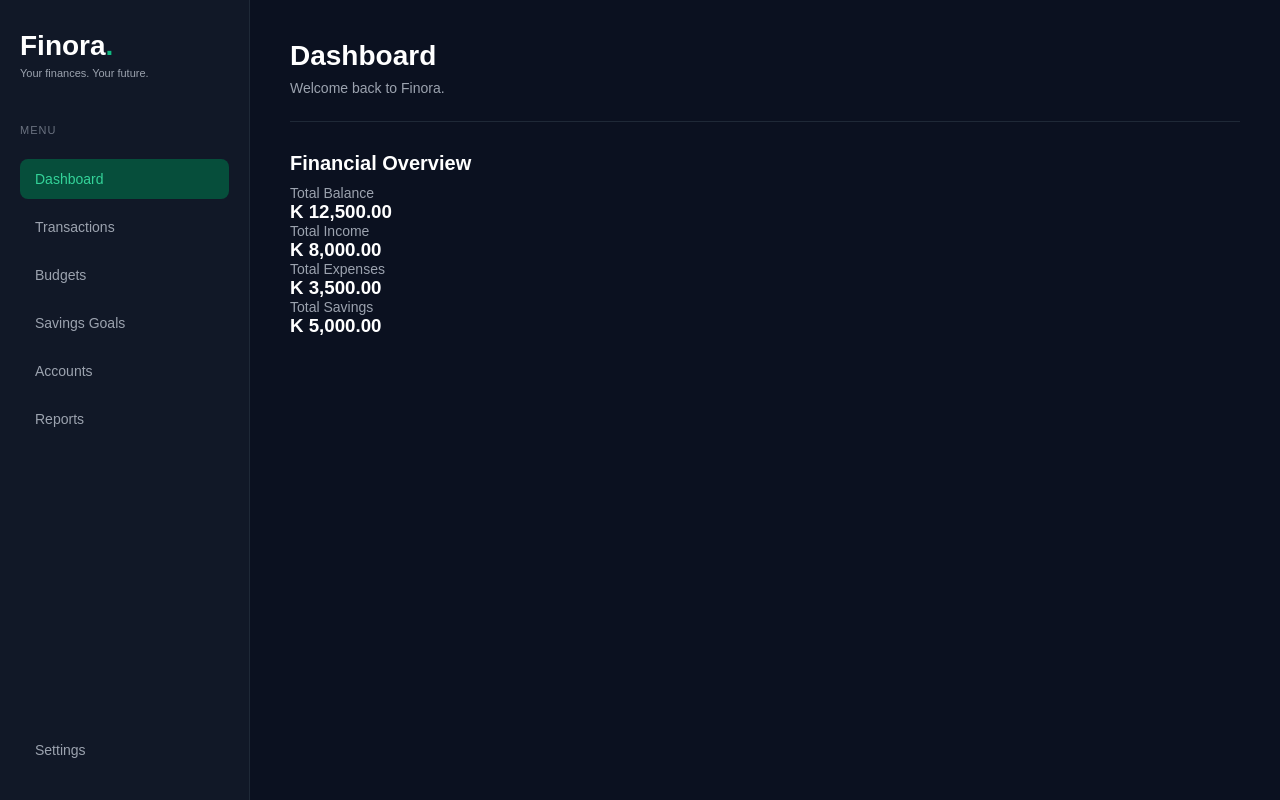
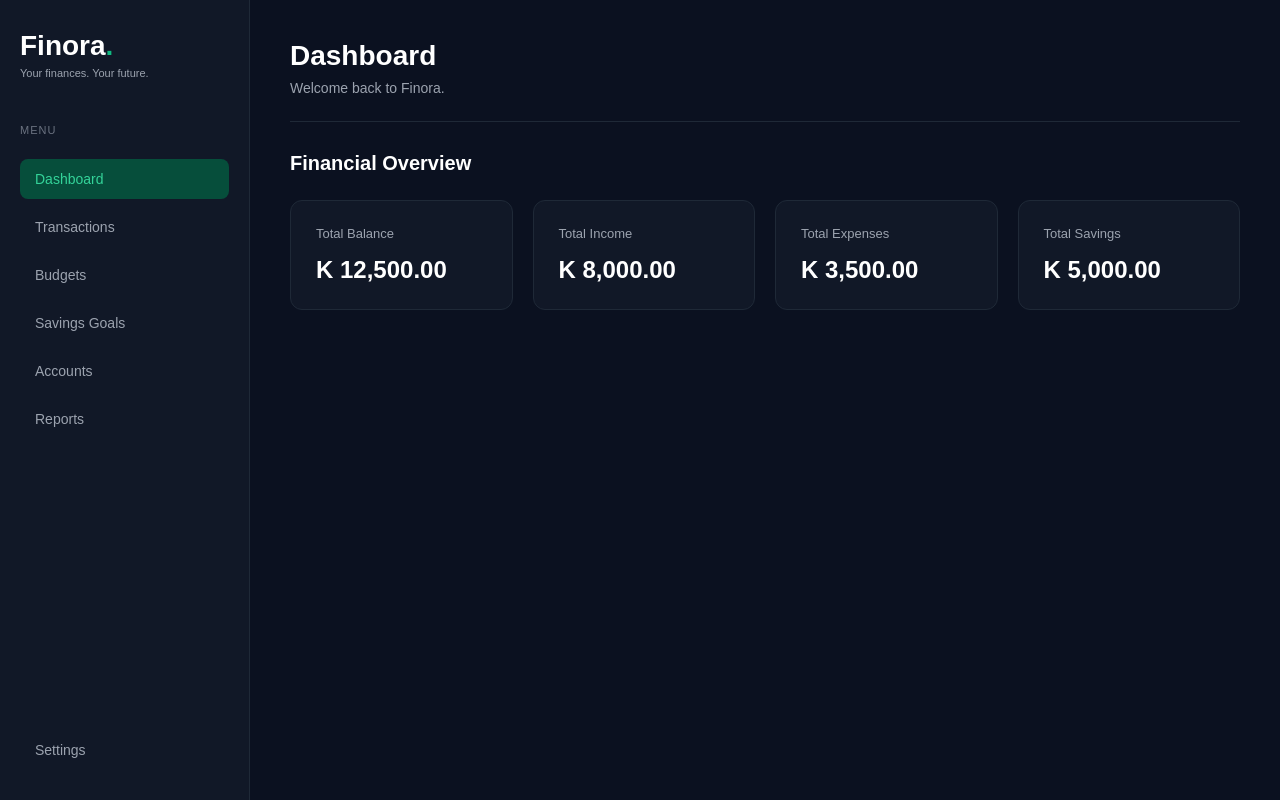
Before and after one commit to sammysacci22-hue/Finora, a Python web app: template app/templates/index.html in a window 1280 px wide. Run offline with Jinja, Linux system fonts and the light colour scheme; the template is opened without the code that fills it, so the values that code supplies are empty.

Commit message:
Style financial summary cards

```diff
--- a/app/static/css/style.css
+++ b/app/static/css/style.css
@@ -154,3 +154,33 @@ body {
     color: #9ca3af;
     font-size: 14px;
 }
+
+/* =================================
+   FINANCIAL SUMMARY CARDS
+================================= */
+
+.summary-cards {
+    display: grid;
+    grid-template-columns: repeat(4, 1fr);
+    gap: 20px;
+    margin-top: 25px;
+}
+
+.summary-card {
+    background-color: #111827;
+    border: 1px solid #1f2937;
+    border-radius: 12px;
+    padding: 25px;
+}
+
+.summary-card p {
+    color: #9ca3af;
+    font-size: 13px;
+    margin-bottom: 15px;
+}
+
+.summary-card h3 {
+    color: #ffffff;
+    font-size: 24px;
+    font-weight: 600;
+}
```
